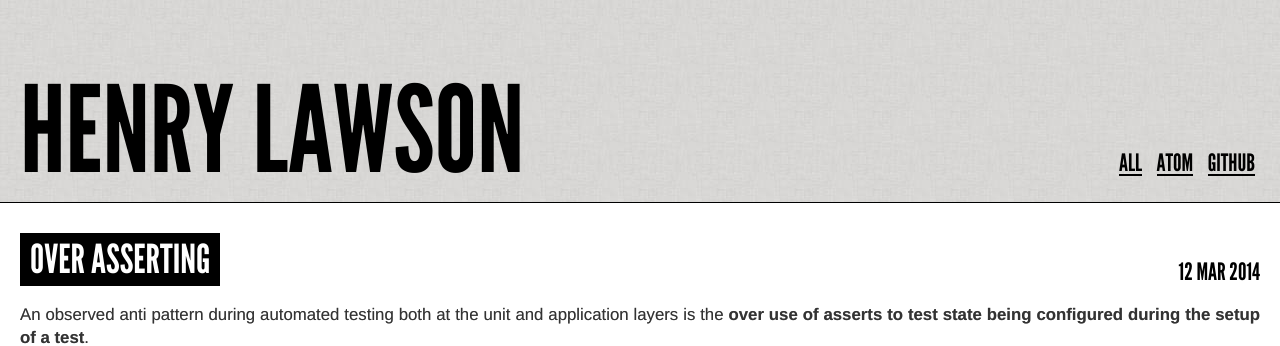
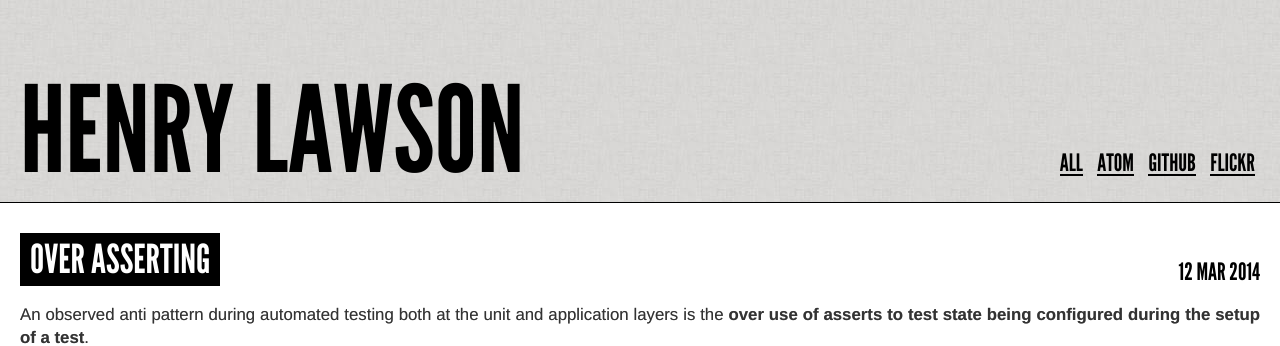
Before and after one commit to henrylawson/henrylawson.net, a Jekyll site: the page built from website/index.html, in a window 1280 px wide. Shown: the top 346 px of the page. Built offline with Jekyll 4.4.1, drawn with Linux system fonts in a browser that asks for light colours; Markdown is read by kramdown in place of the engine named in the settings.

Commit message:
Added flickr link

```diff
--- a/website/_layouts/default.html
+++ b/website/_layouts/default.html
@@ -22,6 +22,7 @@
                     <li><a href="/all">All</a></li>
                     <li><a href="/feed/atom.xml">Atom</a></li>
                     <li><a href="http://github.com/henrylawson">Github</a></li>
+                    <li><a href="flickr.com/photos/hen3rz/">Flickr</a></li>
                   </ul>
                 </div>
               </div>
```
